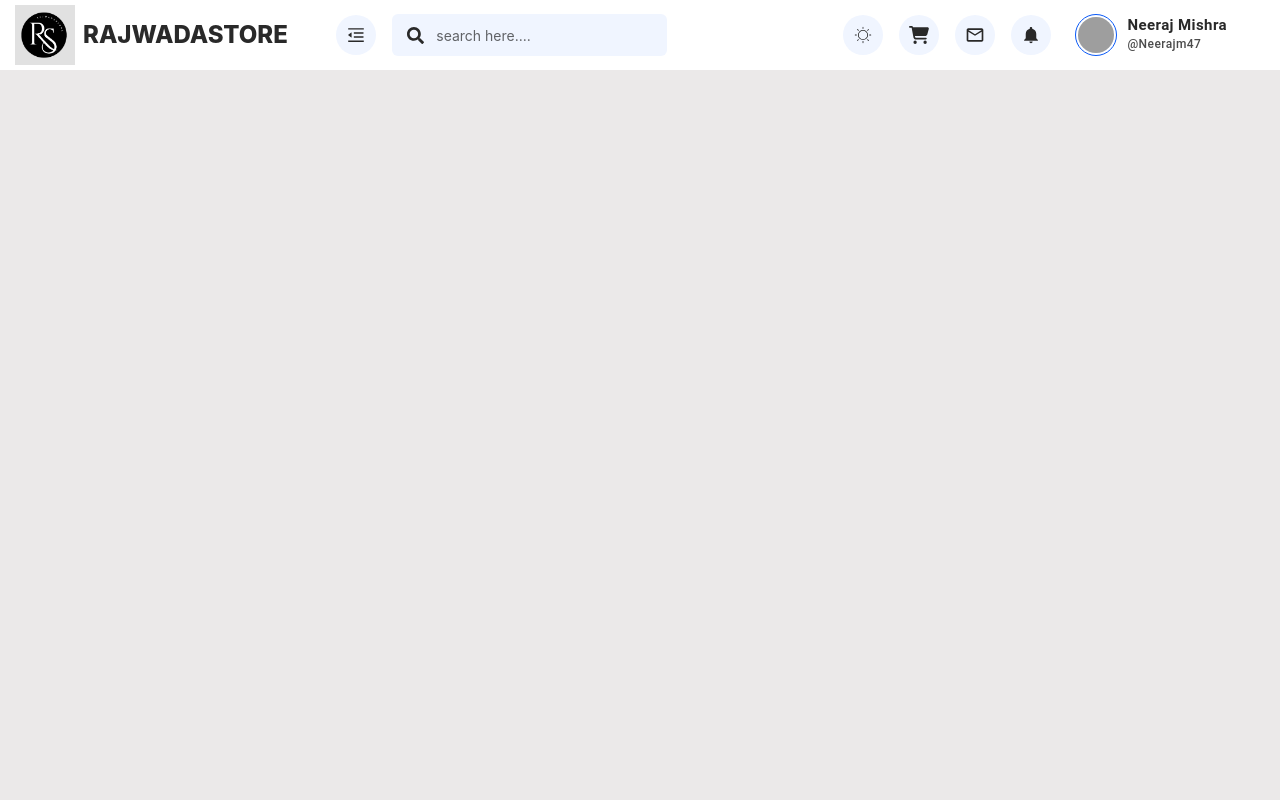
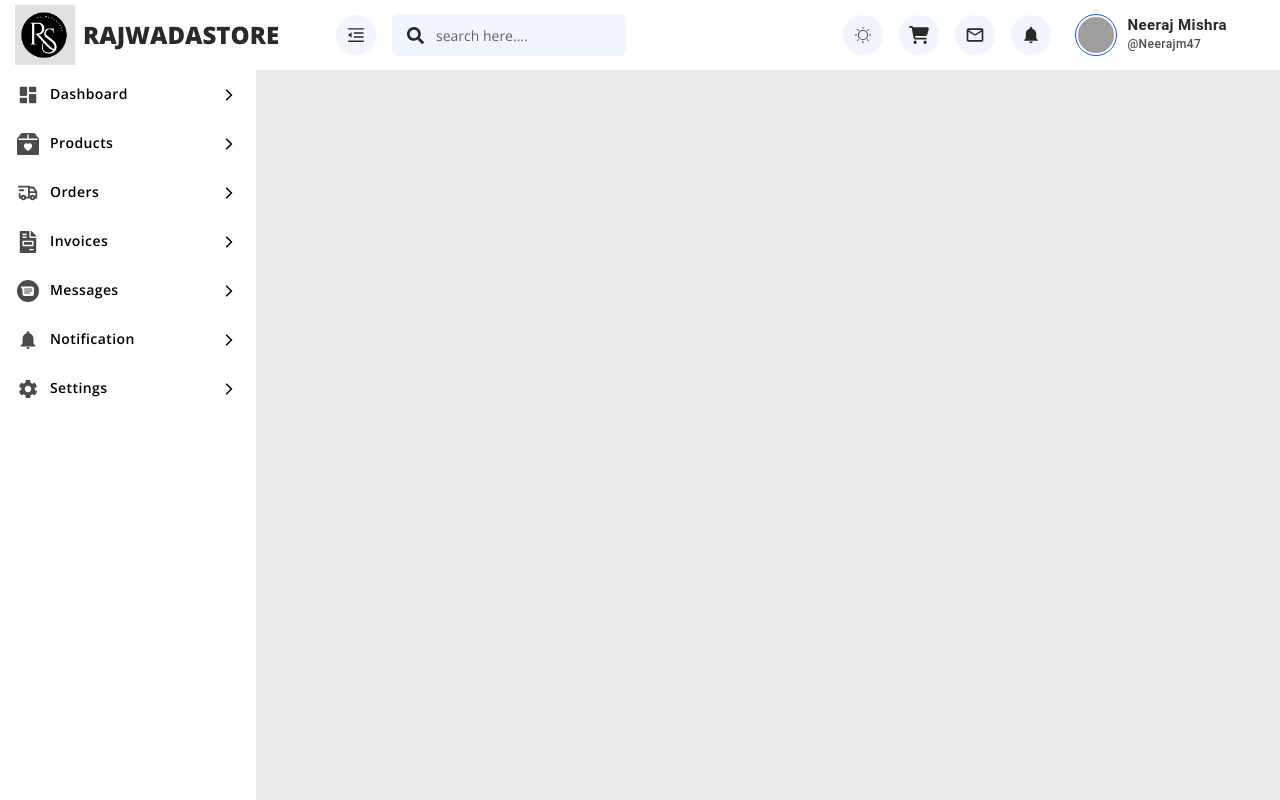
Before and after one commit to mishra-naveen-dev/admin_Dashboard, a React (Create React App) app: page / in a window 1280 px wide. Built offline with nearby package versions, Linux system fonts and the light colour scheme; grey boxes are pictures that could not be loaded.

Commit message:
Sidebar features

```diff
--- a/src/App.css
+++ b/src/App.css
@@ -3,7 +3,7 @@
 /* css reset */
 
 body {
-  font-family: "Open Sans", sans-serif;
+  font-family: "Open Sans", sans-serif !important;
   background: #ebe9e9 !important;
 }
 ::-webkit-scrollbar {
@@ -25,7 +25,7 @@ body {
 .btn-blue:hover {
   background: #0858f7f5 !important;
 }
-.btn-white{
+.btn-white {
   background: #fff !important;
   font-size: 14px !important;
   font-weight: 600;
@@ -37,6 +37,10 @@ header {
   width: 100%;
   height: 70px;
   background: #fff !important;
+  position: fixed;
+  top: 0px;
+  left: 0px;
+  z-index: 1000;
 }
 
 header .logo {
@@ -223,3 +227,17 @@ header .part2 {
 .dropdown_list .menu-scroll-container::-webkit-scrollbar-track {
   background: #f1f1f1;
 }
+
+.main .sidebarWrapper {
+  width: 20%;
+  flex: 0 0 20%;
+  transition: all 0.3s ease-in-out;
+}
+.main .sidebarWrapper .sidebar {
+  width: 20%;
+  height: 100vh;
+  position: fixed;
+  top: 70px;
+  left: 0px;
+  background: #fff;
+}
--- a/src/App.js
+++ b/src/App.js
@@ -1,17 +1,26 @@
 import "./App.css";
+import "./components/SideBar/SideBar.css";
 import { BrowserRouter, Route, Routes } from "react-router-dom";
 import "bootstrap/dist/css/bootstrap.min.css";
 import Dashboard from "./pages/Dashboard";
 import Header from "./components/Header";
+import Sidebar from "./components/SideBar";
 
 function App() {
   return (
     <BrowserRouter>
       <Header />
-      <Routes>
-        <Route path="/" exact={true} element={<Dashboard />} />
-        <Route path="/dashboard" exact={true} element={<Dashboard />} />
-      </Routes>
+      <div className="main d-flex">
+        <div className="sidebarWrapper">
+          <Sidebar />
+        </div>
+        <div className="contentWrapper">
+          <Routes>
+            <Route path="/" exact={true} element={<Dashboard />} />
+            <Route path="/dashboard" exact={true} element={<Dashboard />} />
+          </Routes>
+        </div>
+      </div>
     </BrowserRouter>
   );
 }
--- /dev/null
+++ b/src/components/SideBar/SideBar.css
@@ -0,0 +1,44 @@
+.main .sidebarWrapper .sidebar ul {
+  margin-bottom: 0px !important;
+  padding-left: 0px;
+}
+.main .sidebarWrapper .sidebar ul li {
+  list-style: none;
+}
+.main .sidebarWrapper .sidebar ul li button {
+  color: #000;
+  text-align: left;
+  justify-content: left;
+  border-radius: 0px !important;
+  padding: 12px 15px !important;
+  align-items: center;
+  text-transform: capitalize !important;
+  font-weight: 600;
+  font-family: "Open Sans", sans-serif !important;
+}
+
+.main .sidebarWrapper .sidebar ul li button .icon {
+  display: flex;
+  align-items: center;
+  justify-content: center;
+  width: 25px !important;
+  height: 25px;
+  margin-right: 10px !important;
+}
+
+.main .sidebarWrapper .sidebar ul li button .icon svg {
+  color: #000;
+  opacity: 0.7;
+  font-size: 22px;
+}
+.main .sidebarWrapper .sidebar ul li button .arrow {
+  margin-left: auto;
+  display: flex;
+  align-items: center;
+  justify-content: center;
+  width: 25px !important;
+  height: 25px;
+}
+.main .sidebarWrapper .sidebar ul li button:hover {
+  background: #f1f1f1 !important;
+}
--- /dev/null
+++ b/src/components/SideBar/index.js
@@ -0,0 +1,100 @@
+import Button from "@mui/material/Button";
+
+//icon
+import { RiDashboardFill } from "react-icons/ri";
+import { MdArrowForwardIos } from "react-icons/md";
+import { BsFillBox2HeartFill } from "react-icons/bs";
+import { TbTruckDelivery } from "react-icons/tb";
+import { IoMdSettings } from "react-icons/io";
+import { MdNotifications } from "react-icons/md";
+import { SiGooglemessages } from "react-icons/si";
+import { FaFileInvoice } from "react-icons/fa";
+
+const SideBar = () => {
+  return (
+    <>
+      <div className="sidebar">
+        <ul>
+          <li>
+            <Button className="w-100">
+              <span className="icon">
+                <RiDashboardFill />
+              </span>
+              Dashboard
+              <span className="arrow">
+                <MdArrowForwardIos />
+              </span>
+            </Button>
+          </li>
+          <li>
+            <Button className="w-100">
+              <span className="icon">
+                <BsFillBox2HeartFill />
+              </span>
+              Products
+              <span className="arrow">
+                <MdArrowForwardIos />
+              </span>
+            </Button>
+          </li>
+          <li>
+            <Button className="w-100">
+              <span className="icon">
+                <TbTruckDelivery />
+              </span>
+              Orders
+              <span className="arrow">
+                <MdArrowForwardIos />
+              </span>
+            </Button>
+          </li>
+          <li>
+            <Button className="w-100">
+              <span className="icon">
+                <FaFileInvoice />
+              </span>
+              Invoices
+              <span className="arrow">
+                <MdArrowForwardIos />
+              </span>
+            </Button>
+          </li>
+          <li>
+            <Button className="w-100">
+              <span className="icon">
+                <SiGooglemessages />
+              </span>
+              Messages
+              <span className="arrow">
+                <MdArrowForwardIos />
+              </span>
+            </Button>
+          </li>
+          <li>
+            <Button className="w-100">
+              <span className="icon">
+                <MdNotifications />
+              </span>
+              Notification
+              <span className="arrow">
+                <MdArrowForwardIos />
+              </span>
+            </Button>
+          </li>
+          <li>
+            <Button className="w-100">
+              <span className="icon">
+                <IoMdSettings />
+              </span>
+              Settings
+              <span className="arrow">
+                <MdArrowForwardIos />
+              </span>
+            </Button>
+          </li>
+        </ul>
+      </div>
+    </>
+  );
+};
+export default SideBar;
--- a/src/pages/Dashboard/index.js
+++ b/src/pages/Dashboard/index.js
@@ -1,4 +1,8 @@
 const Dashboard = () => {
-  return <>{/* <h1>Dashboard Page</h1> */}</>;
+  return (
+    <>
+      {/* <h4>Dashboard Page</h4> */}
+    </>
+  );
 };
 export default Dashboard;
```
Also changed, not shown: 1 other file (tests, documents, lock files or other folders).
